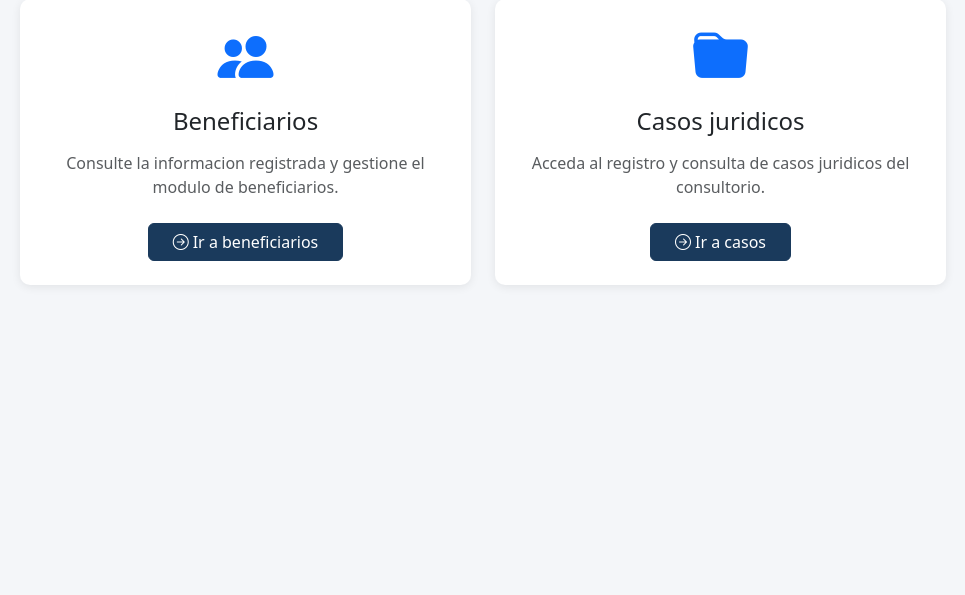
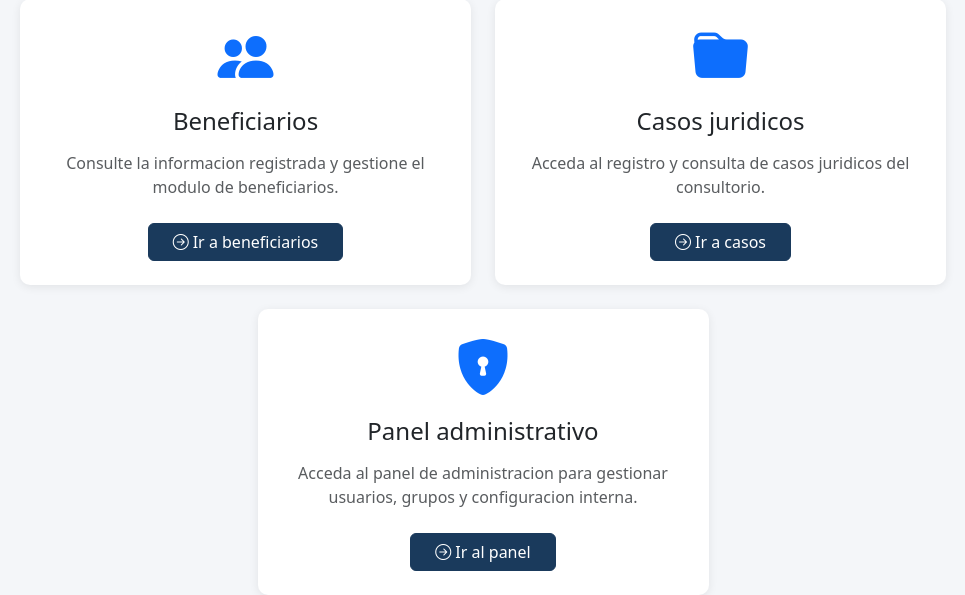
Before and after one commit to SamuBoc/Buro, a Django app: page / in a window 1280 px wide. Shown: the part 207-802 px from the top of the page, without its empty margins (157-1122 px from the left). Before the commit the page ends 493 px from the top, so only its background shows below. Run offline with Django 5.2, Linux system fonts and the light colour scheme.

Commit message:
Implementación restante de HU12 e implementación de acceso al panel de administración en home

```diff
--- a/Gestion_de_Casos_T4/home/templates/home/home.html
+++ b/Gestion_de_Casos_T4/home/templates/home/home.html
@@ -42,5 +42,22 @@
             </div>
         </div>
     </div>
+
+    <div class="col-md-6 col-lg-5">
+        <div class="card h-100">
+            <div class="card-body p-4 text-center">
+                <div class="mb-3">
+                    <i class="bi bi-shield-lock-fill display-4 text-primary"></i>
+                </div>
+                <h4 class="mb-3">Panel administrativo</h4>
+                <p class="text-muted mb-4">
+                    Acceda al panel de administracion para gestionar usuarios, grupos y configuracion interna.
+                </p>
+                <a href="/admin/" class="btn btn-primary px-4">
+                    <i class="bi bi-arrow-right-circle me-1"></i>Ir al panel
+                </a>
+            </div>
+        </div>
+    </div>
 </div>
 {% endblock %}
```
Also changed, not shown: Gestion_de_Casos_T4/cases/migrations/0003_create_default_groups.py (added), Gestion_de_Casos_T4/db.sqlite3.
